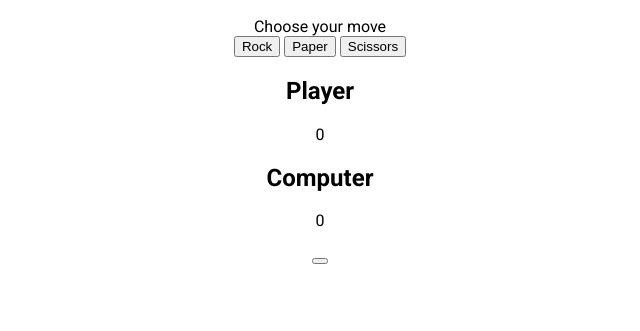
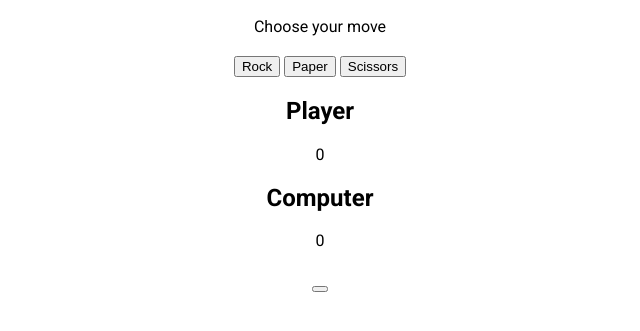
Before and after one commit to EdrichVZ/Odin-Project-Rock-Paper-Scissors, a plain HTML site: page index.html in a window 1280 px wide. Shown: the part 59-390 px from the top of the page, without its empty margins (320-960 px from the left). Drawn offline with Linux system fonts and the light colour scheme.

Commit message:
Styling Work

```diff
--- a/styles.css
+++ b/styles.css
@@ -1,4 +1,4 @@
-body {
+body, .game {
     display: flex;
     flex-direction: column;
     justify-content: space-around;
@@ -6,3 +6,11 @@ body {
     text-align: center;
     font-family: 'Roboto', sans-serif;
 }
+
+.options {
+    padding-top: 20px;
+}
+
+.result {
+    padding-bottom: 20px;
+}
```
